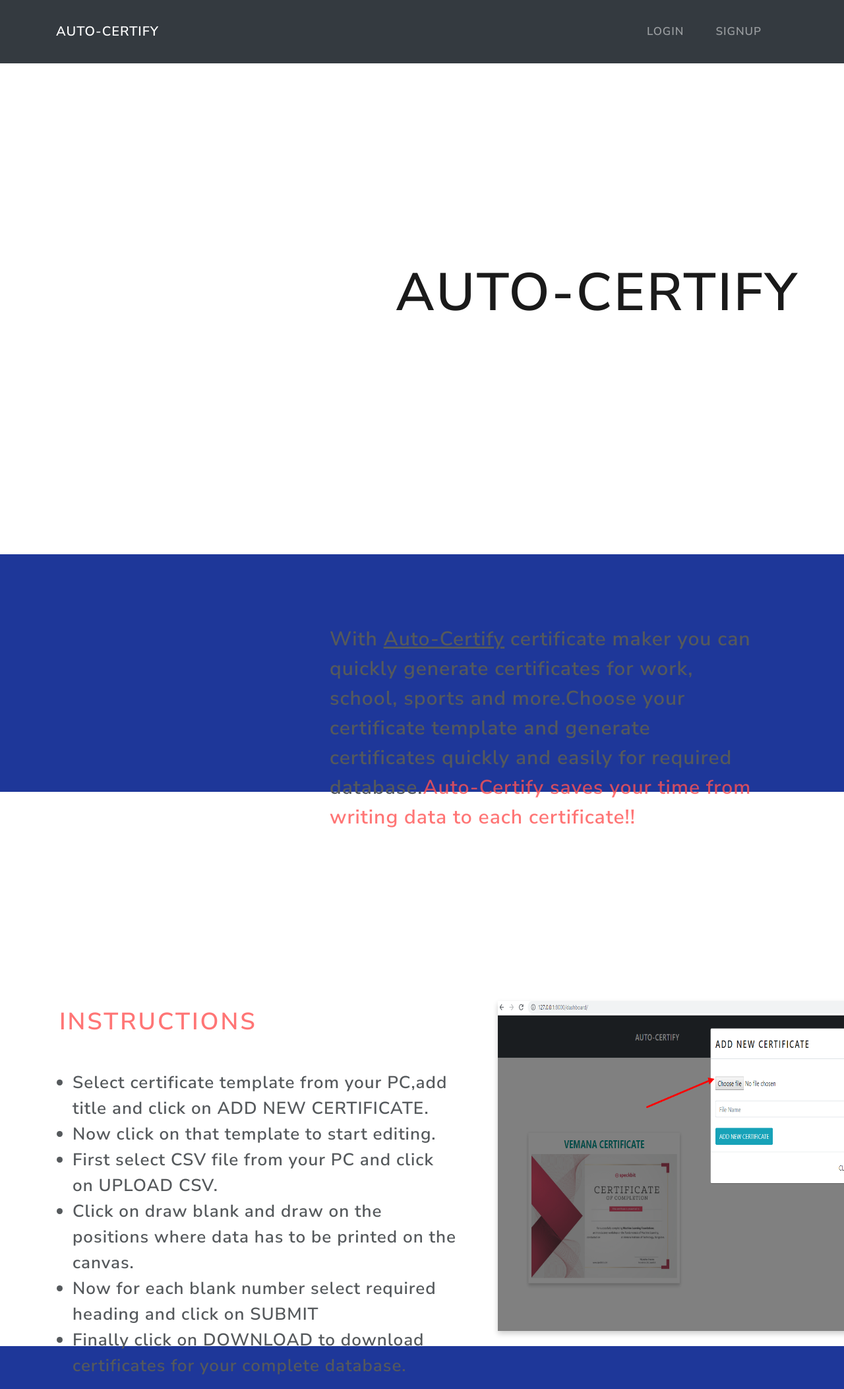
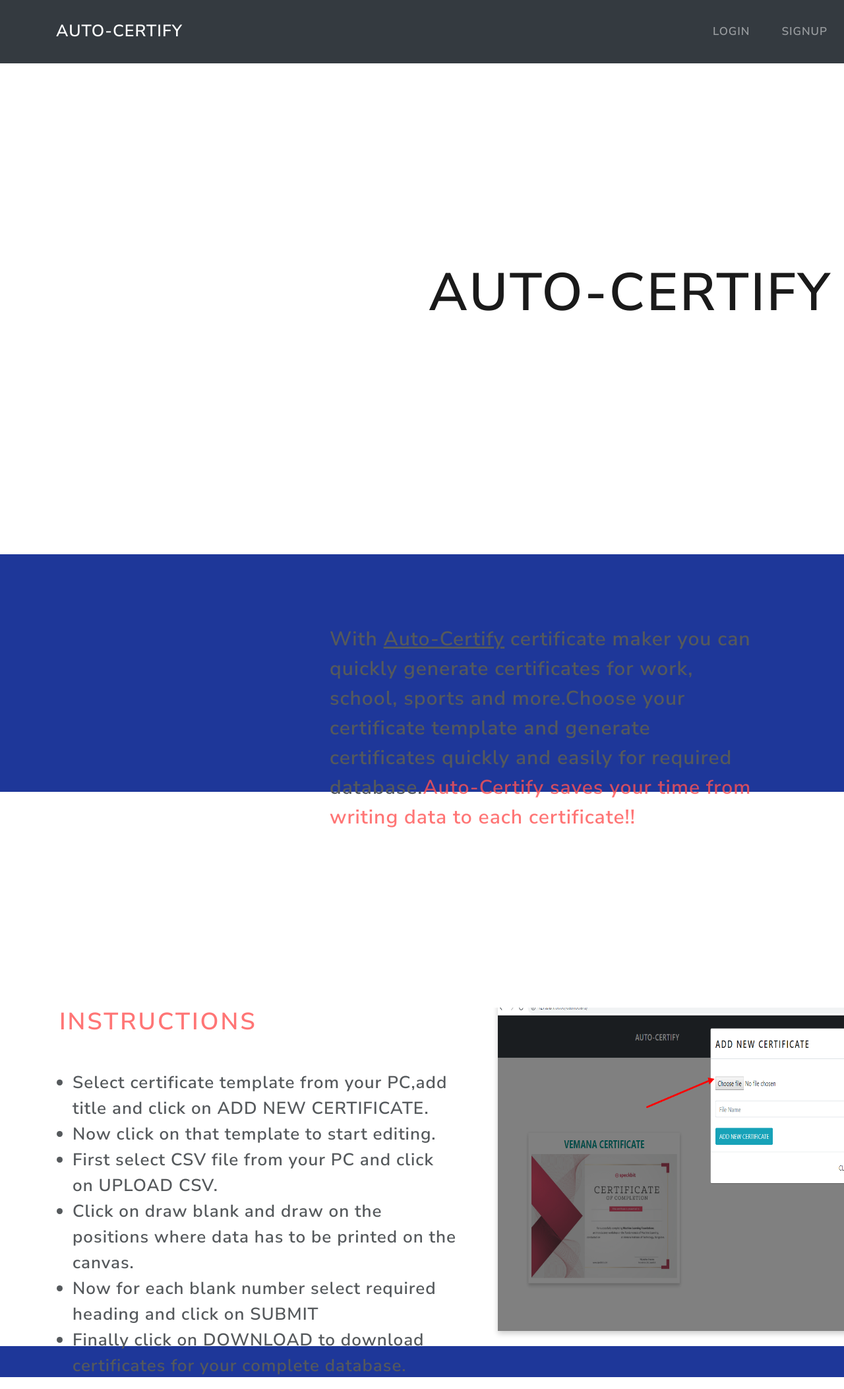
Before and after one commit to InvincibleDev/autocertificate, a Django app: page / in a window 1280 px wide; the page is wider, and only the part inside the window is pictured. Shown: that part at 66% size. Run offline with Django 3.2, Linux system fonts and the light colour scheme.

```diff
--- a/webserver/static/css/home.css
+++ b/webserver/static/css/home.css
@@ -1,23 +1,29 @@
 body{
-	width: 100%;
+	max-width: 100%;
 	background:linear-gradient(to top,#1e3799 30%,#ffffff 30%);
 	height: 150vh;
+
 }
 .main-container{
 
 	background-repeat: no-repeat;
 	height:100vh;
+	overflow: hidden;
 }
 .main-container1{
 	height: 70vh;
 	position: relative;
 	top: 300px;
+	overflow: hidden;
+
 }
 .main-container2{
 	width: 50%;
 	position: relative;
 	left:500px;
 	top:50px;
+	overflow: hidden;
+
 }
 .flip-card {
   background-color: transparent;
--- a/webserver/templates/home.html
+++ b/webserver/templates/home.html
@@ -12,14 +12,14 @@
 			<nav class="navbar navbar-expand-lg navbar-dark bg-dark">
 				<div class="container">
 
-					<a class="navbar-brand" href="#" style="font-size: 20px;" >Auto-Certify</a>
+					<a class="navbar-brand" href="#" style="font-size: 25px;" >Auto-Certify</a>
 					<button class="navbar-toggler" type="button" data-toggle="collapse" data-target="#navbarNavAltMarkup" aria-controls="navbarNavAltMarkup" aria-expanded="false" aria-label="Toggle navigation">
 					<span class="navbar-toggler-icon"></span>
 					</button>
 					<div class="collapse navbar-collapse" id="navbarNavAltMarkup">
 						<div class="navbar-nav ml-auto">
-							<a class="nav-item  nav-link" href="/login/" style="font-size: 17px;">Login</a>
-							<a class="nav-item  nav-link" href="/signup/" style="font-size: 17px;">Signup</a>
+							<a class="nav-item  nav-link" href="/login/" style="font-size: 17px;position: relative;left:100px;">Login</a>
+							<a class="nav-item  nav-link" href="/signup/" style="font-size: 17px;position: relative;left:100px;">Signup</a>
 
 
 						</div>
@@ -27,7 +27,7 @@
 				</div>
 			</nav>
 			<div class="main-container">
-				<h1 style="position: relative;top:300px;left:600px; font-size:80px;font-weight:900px;">Auto-Certify</h1>
+				<h1 style="position: relative;top:300px;left:650px; font-size:80px;font-weight:900px;">Auto-Certify</h1>
 			</div>
 			<div class="main-container2">
 				<p style="font-weight:700;font-size:30px;">With <b><u>Auto-Certify</u></b> certificate maker you can quickly generate certificates for work, school, sports and more.Choose your certificate template and generate certificates quickly and easily for required database.<b style="color: rgba(255, 82, 82,0.8);">Auto-Certify saves your time from writing data to each certificate!!</b></p>
--- a/webserver/templates/login.html
+++ b/webserver/templates/login.html
@@ -9,7 +9,7 @@
 		<nav class="navbar navbar-expand-lg navbar-dark bg-dark">
 			<div class="container">
 
-				<a class="navbar-brand" href="#"style="font-size: 20px;">Auto-Certify</a>
+				<a class="navbar-brand" href="#"style="font-size: 25px;">Auto-Certify</a>
 				<button class="navbar-toggler" type="button" data-toggle="collapse" data-target="#navbarNavAltMarkup" aria-controls="navbarNavAltMarkup" aria-expanded="false" aria-label="Toggle navigation">
 				<span class="navbar-toggler-icon"></span>
 				</button>
--- a/webserver/templates/signup.html
+++ b/webserver/templates/signup.html
@@ -9,14 +9,14 @@
 		<nav class="navbar navbar-expand-lg navbar-dark bg-dark">
 			<div class="container">
 
-				<a class="navbar-brand" href="#" style="font-size: 20px;">Auto-Certify</a>
+				<a class="navbar-brand" href="#" style="font-size: 25px;">Auto-Certify</a>
 				<button class="navbar-toggler" type="button" data-toggle="collapse" data-target="#navbarNavAltMarkup" aria-controls="navbarNavAltMarkup" aria-expanded="false" aria-label="Toggle navigation">
 				<span class="navbar-toggler-icon"></span>
 				</button>
 				<div class="collapse navbar-collapse" id="navbarNavAltMarkup">
 					<div class="navbar-nav ml-auto">
 						<a class="nav-item nav-link" href="/login/" style="font-size: 17px;">Login</a>
-						<a class="nav-item nav-link" href="/signup/" style="font-size: 17px;">Signup</a>
+						<a class="nav-item nav-link" href="/"style="font-size: 17px;">Logout</a>
 				   	</div>
 				</div>
 			</div>
```
